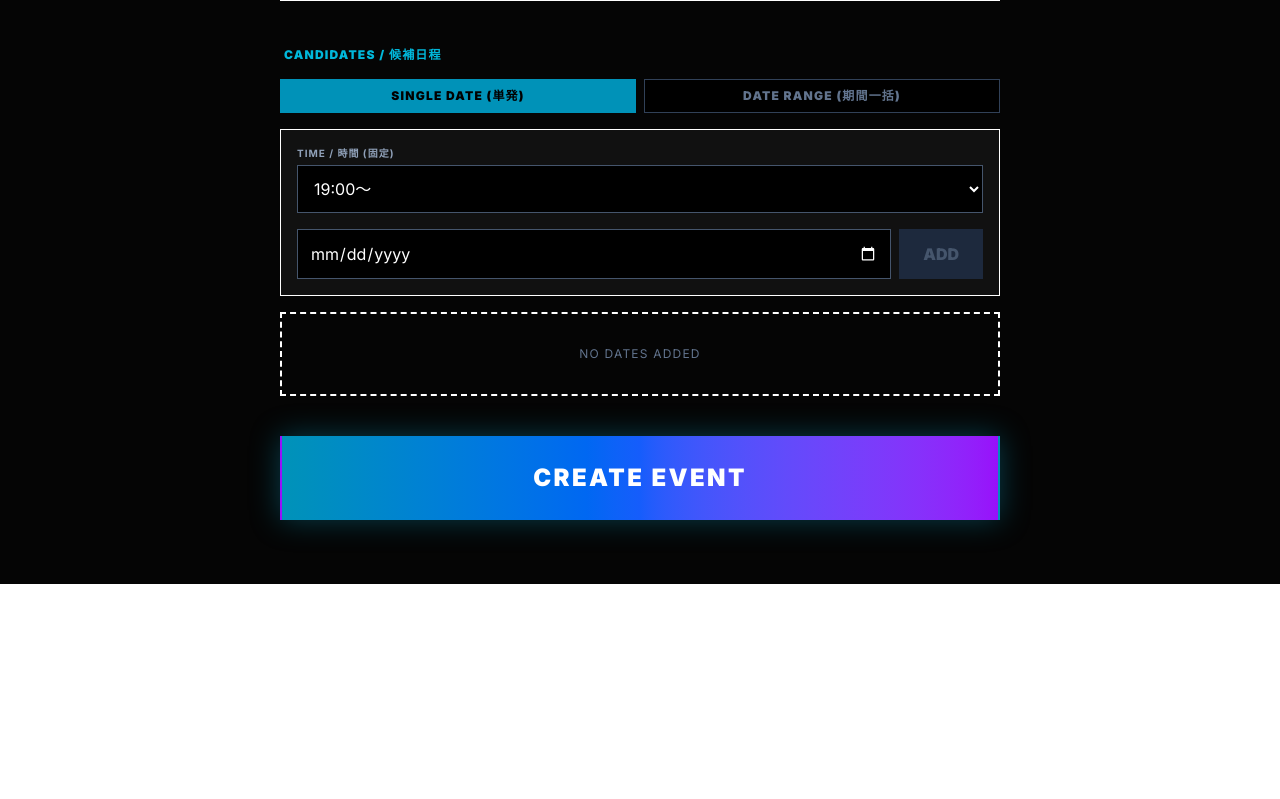
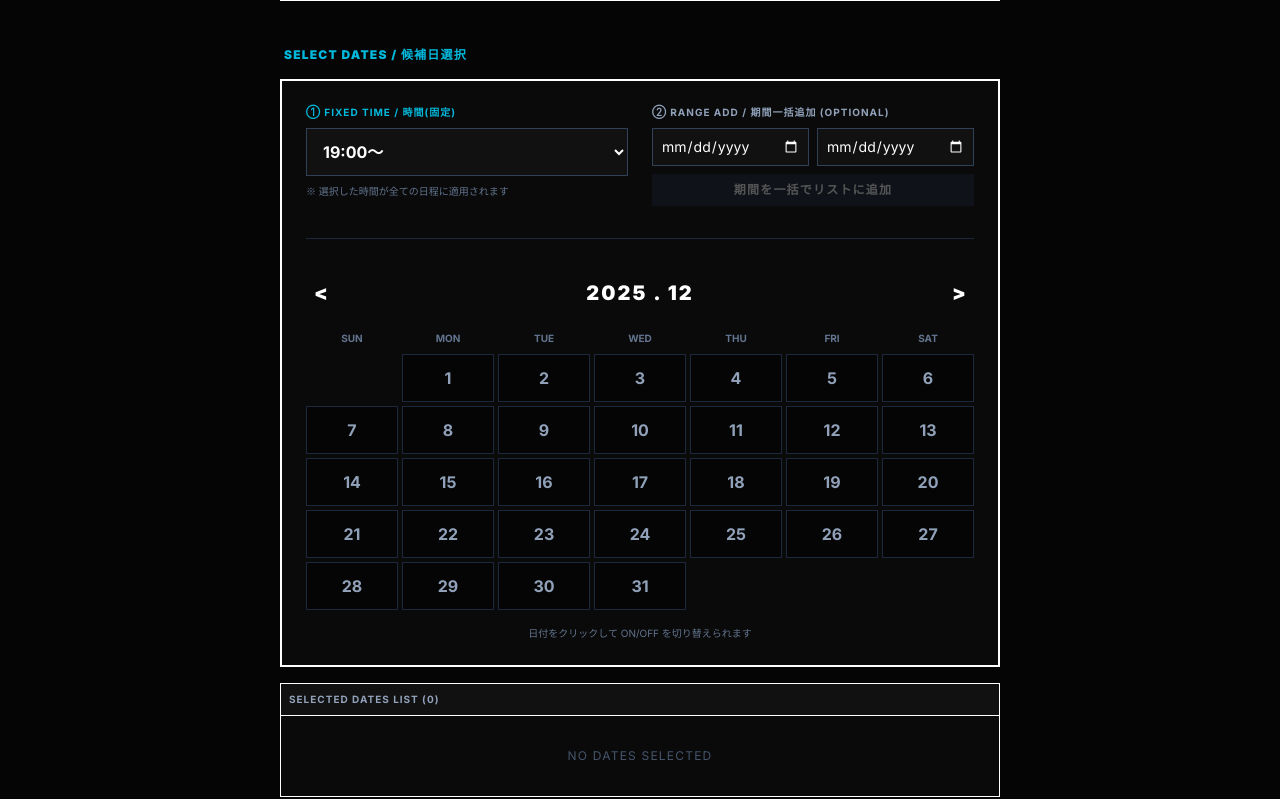
Before and after one commit to motos21/chousei-app, a Next.js app: page / in a window 1280 px wide. Shown: the part 801-1600 px from the top of the page. Before the commit the page ends 1385 px from the top, so only its background shows below. Built offline with nearby package versions, Linux system fonts and the light colour scheme.

Commit message:
機能追加１１

```diff
--- a/app/page.tsx
+++ b/app/page.tsx
@@ -17,17 +17,14 @@ export default function Home() {
   const [isSubmitting, setIsSubmitting] = useState(false);
   const [history, setHistory] = useState<HistoryItem[]>([]);
 
-  // --- 追加モード管理 ---
-  const [addMode, setAddMode] = useState<"single" | "range">("single");
+  // --- カレンダー表示用の状態管理 ---
+  const [currentDate, setCurrentDate] = useState(new Date()); // 表示中の月
 
-  // 単発用
-  const [singleDate, setSingleDate] = useState("");
-
-  // 期間用
+  // --- 期間選択用 ---
   const [startDate, setStartDate] = useState("");
   const [endDate, setEndDate] = useState("");
 
-  // 共通の時間
+  // --- 共通の時間設定 ---
   const [selectedTime, setSelectedTime] = useState("19:00");
 
   const timeOptions = [];
@@ -48,16 +45,39 @@ export default function Home() {
     loadHistory();
   }, []);
 
-  // --- 単発追加 ---
-  const addSingleCandidate = () => {
-    if (!singleDate) return;
-    const dateObj = new Date(singleDate);
-    const dateStr = `${dateObj.getMonth() + 1}/${dateObj.getDate()}`;
+  // --- ヘルパー関数: 日付文字列生成 ---
+  // Dateオブジェクトから "12/9(火) 19:00〜" 形式の文字列を作成
+  const formatCandidateString = (dateObj: Date, time: string) => {
+    const m = dateObj.getMonth() + 1;
+    const d = dateObj.getDate();
     const dayStr = ["日", "月", "火", "水", "木", "金", "土"][dateObj.getDay()];
-    const newCandidate = `${dateStr}(${dayStr}) ${selectedTime}〜`;
+    return `${m}/${d}(${dayStr}) ${time}〜`;
+  };
 
-    if (!candidates.includes(newCandidate)) {
-      setCandidates([...candidates, newCandidate]);
+  // 文字列 "12/9(火) 19:00〜" から日付部分 "12/9" だけ判定用に抽出する簡易ヘルパー
+  // (厳密な年管理が必要な場合はロジックを強化してください。今回は簡易版として実装)
+  const isSelected = (year: number, month: number, day: number) => {
+    // 候補リストの中に、この日付が含まれているかチェック
+    // ※年をまたぐ場合などは厳密なID管理推奨ですが、ここでは表示文字列ベースでマッチングさせます
+    const searchStr = `${month + 1}/${day}(`;
+    return candidates.some(c => c.startsWith(searchStr));
+  };
+
+  // --- カレンダーの日付をクリックした時の処理 ---
+  const toggleDate = (year: number, month: number, day: number) => {
+    const dateObj = new Date(year, month, day);
+    const candidateStr = formatCandidateString(dateObj, selectedTime);
+
+    // 既に候補にあるかチェック（完全一致で判定）
+    if (candidates.includes(candidateStr)) {
+      setCandidates(candidates.filter(c => c !== candidateStr));
+    } else {
+      // 日付順に並べ替えて追加したい場合はここでソートロジックを入れる
+      // 今回は単純追加（あとでリスト表示側でソートも可能）
+      const newCandidates = [...candidates, candidateStr];
+      // 簡易ソート: 文字列ベースだと限界があるため、そのまま追加するか、
+      // 本格的にやるならオブジェクト{date: Date, str: string}で管理するのがベスト
+      setCandidates(newCandidates);
     }
   };
 
@@ -67,18 +87,14 @@ export default function Home() {
     const start = new Date(startDate);
     const end = new Date(endDate);
 
-    // 日付が逆転していたら入れ替え
     if (start > end) {
       alert("開始日が終了日より後になっています");
       return;
     }
 
     const newItems: string[] = [];
-    // startからendまでループ
     for (let d = new Date(start); d <= end; d.setDate(d.getDate() + 1)) {
-       const dateStr = `${d.getMonth() + 1}/${d.getDate()}`;
-       const dayStr = ["日", "月", "火", "水", "木", "金", "土"][d.getDay()];
-       const candidate = `${dateStr}(${dayStr}) ${selectedTime}〜`;
+       const candidate = formatCandidateString(d, selectedTime);
        if (!candidates.includes(candidate) && !newItems.includes(candidate)) {
          newItems.push(candidate);
        }
@@ -86,6 +102,57 @@ export default function Home() {
     setCandidates([...candidates, ...newItems]);
   };
 
+  // --- カレンダー描画用データ生成 ---
+  const renderCalendarGrid = () => {
+    const year = currentDate.getFullYear();
+    const month = currentDate.getMonth();
+
+    const firstDay = new Date(year, month, 1).getDay(); // 1日の曜日
+    const lastDate = new Date(year, month + 1, 0).getDate(); // 月の最終日
+
+    const cells = [];
+
+    // 空白セル
+    for (let i = 0; i < firstDay; i++) {
+      cells.push(<div key={`empty-${i}`} className="h-12 w-full"></div>);
+    }
+
+    // 日付セル
+    for (let day = 1; day <= lastDate; day++) {
+      const active = isSelected(year, month, day);
+      const isToday =
+        new Date().getDate() === day &&
+        new Date().getMonth() === month &&
+        new Date().getFullYear() === year;
+
+      cells.push(
+        <div
+          key={`day-${day}`}
+          onClick={() => toggleDate(year, month, day)}
+          className={`
+            h-12 w-full flex items-center justify-center cursor-pointer border transition-all duration-200 font-bold relative
+            ${active
+              ? "bg-cyan-600 border-cyan-500 text-black shadow-[0_0_15px_rgba(8,145,178,0.5)] z-10"
+              : "bg-[#050505] border-slate-800 text-slate-400 hover:bg-[#1A1A1A] hover:border-slate-600 hover:text-white"
+            }
+            ${isToday && !active ? "border-cyan-500 text-cyan-500" : ""}
+          `}
+        >
+          {day}
+        </div>
+      );
+    }
+    return cells;
+  };
+
+  const prevMonth = () => {
+    setCurrentDate(new Date(currentDate.getFullYear(), currentDate.getMonth() - 1, 1));
+  };
+  const nextMonth = () => {
+    setCurrentDate(new Date(currentDate.getFullYear(), currentDate.getMonth() + 1, 1));
+  };
+
+  // --- イベント作成送信 ---
   const createEvent = async () => {
     if (!title) { alert("イベント名を入力してください"); return; }
     if (candidates.length === 0) { alert("候補日を少なくとも1つ追加してください"); return; }
@@ -165,33 +232,24 @@ export default function Home() {
             />
           </div>
 
+          {/* 候補日程セクション */}
           <div>
-            <label className="block text-cyan-500 font-black mb-4 text-xs uppercase tracking-widest pl-1">Candidates / 候補日程</label>
+            <label className="block text-cyan-500 font-black mb-4 text-xs uppercase tracking-widest pl-1">
+              Select Dates / 候補日選択
+            </label>
 
-            {/* モード切り替えタブ */}
-            <div className="flex mb-4 gap-2">
-              <button
-                onClick={() => setAddMode("single")}
-                className={`flex-1 py-2 text-xs font-black uppercase tracking-widest transition border ${addMode === "single" ? "bg-cyan-600 text-black border-cyan-600" : "bg-black text-slate-500 border-slate-700 hover:border-slate-500"}`}
-              >
-                Single Date (単発)
-              </button>
-              <button
-                onClick={() => setAddMode("range")}
-                className={`flex-1 py-2 text-xs font-black uppercase tracking-widest transition border ${addMode === "range" ? "bg-cyan-600 text-black border-cyan-600" : "bg-black text-slate-500 border-slate-700 hover:border-slate-500"}`}
-              >
-                Date Range (期間一括)
-              </button>
-            </div>
+            {/* カレンダーエリア全体 */}
+            <div className="bg-[#0A0A0A] border-2 border-white p-6">
 
-            {/* 追加フォームエリア */}
-            <div className="bg-[#111] border border-white p-4 mb-4">
-
-              {/* 時間選択 (共通) */}
-              <div className="mb-4">
-                <label className="text-[10px] text-slate-400 uppercase tracking-widest font-bold mb-1 block">Time / 時間 (固定)</label>
+              {/* コントロールエリア (時間 & 期間一括) */}
+              <div className="grid grid-cols-1 md:grid-cols-2 gap-6 mb-8 border-b border-slate-800 pb-8">
+                {/* 左: 時間固定 */}
+                <div>
+                   <label className="text-[10px] text-cyan-500 uppercase tracking-widest font-bold mb-2 block">
+                     ① Fixed Time / 時間(固定)
+                   </label>
                    <select
-                  className="w-full bg-[#000] text-white border border-slate-600 p-3 outline-none focus:border-cyan-500"
+                    className="w-full bg-[#111] text-white border border-slate-700 p-3 outline-none focus:border-cyan-500 font-bold"
                     value={selectedTime}
                     onChange={(e) => setSelectedTime(e.target.value)}
                   >
@@ -199,83 +257,90 @@ export default function Home() {
                       <option key={time} value={time}>{time}〜</option>
                     ))}
                   </select>
+                  <p className="text-[10px] text-slate-500 mt-2">
+                    ※ 選択した時間が全ての日程に適用されます
+                  </p>
                 </div>
 
-              {addMode === "single" ? (
-                // 単発モード
-                <div className="flex gap-2">
-                  <input
-                    type="date"
-                    // ↓ ここに [color-scheme:dark] を指定してカレンダーアイコンを白くしています
-                    className="flex-1 bg-[#000] text-white border border-slate-600 p-3 outline-none focus:border-cyan-500 [color-scheme:dark]"
-                    value={singleDate}
-                    onChange={(e) => setSingleDate(e.target.value)}
-                  />
-                  <button
-                    onClick={addSingleCandidate}
-                    disabled={!singleDate}
-                    className="bg-cyan-600 text-black font-black px-6 hover:bg-cyan-500 disabled:bg-slate-800 disabled:text-slate-600 uppercase"
-                  >
-                    ADD
-                  </button>
-                </div>
-              ) : (
-                // 期間モード
-                <div className="flex flex-col gap-2">
-                   <div className="flex gap-2 items-center">
-                    <div className="flex-1">
-                      <label className="text-[10px] text-slate-400 uppercase font-bold">Start</label>
-                      <input
-                        type="date"
-                        className="w-full bg-[#000] text-white border border-slate-600 p-3 outline-none focus:border-cyan-500 [color-scheme:dark]"
-                        value={startDate}
-                        onChange={(e) => setStartDate(e.target.value)}
-                      />
-                    </div>
-                    <span className="text-white pt-4">～</span>
-                    <div className="flex-1">
-                      <label className="text-[10px] text-slate-400 uppercase font-bold">End</label>
-                      <input
-                        type="date"
-                        className="w-full bg-[#000] text-white border border-slate-600 p-3 outline-none focus:border-cyan-500 [color-scheme:dark]"
-                        value={endDate}
-                        onChange={(e) => setEndDate(e.target.value)}
-                      />
-                    </div>
+                {/* 右: 期間一括追加 */}
+                <div>
+                  <label className="text-[10px] text-slate-400 uppercase tracking-widest font-bold mb-2 block">
+                     ② Range Add / 期間一括追加 (Optional)
+                  </label>
+                  <div className="flex gap-2 mb-2">
+                    <input type="date" className="w-1/2 bg-[#111] border border-slate-700 p-2 text-sm [color-scheme:dark] outline-none focus:border-cyan-500"
+                      value={startDate} onChange={(e) => setStartDate(e.target.value)} />
+                    <input type="date" className="w-1/2 bg-[#111] border border-slate-700 p-2 text-sm [color-scheme:dark] outline-none focus:border-cyan-500"
+                      value={endDate} onChange={(e) => setEndDate(e.target.value)} />
                   </div>
                   <button
                     onClick={addRangeCandidates}
                     disabled={!startDate || !endDate}
-                    className="w-full bg-cyan-600 text-black font-black py-3 hover:bg-cyan-500 disabled:bg-slate-800 disabled:text-slate-600 uppercase mt-2"
+                    className="w-full py-2 bg-slate-800 hover:bg-slate-700 text-xs font-bold tracking-widest uppercase disabled:opacity-30 transition"
                   >
-                    ADD ALL DATES
+                    期間を一括でリストに追加
                   </button>
                 </div>
-              )}
               </div>
 
-            {/* 追加済みリスト */}
+              {/* カレンダー本体 */}
+              <div className="mb-4">
+                 <div className="flex justify-between items-center mb-4">
+                    <button onClick={prevMonth} className="text-white hover:text-cyan-500 p-2 font-black text-xl">&lt;</button>
+                    <span className="text-xl font-black tracking-widest text-white">
+                      {currentDate.getFullYear()} . {currentDate.getMonth() + 1}
+                    </span>
+                    <button onClick={nextMonth} className="text-white hover:text-cyan-500 p-2 font-black text-xl">&gt;</button>
+                 </div>
+
+                 {/* 曜日ヘッダー */}
+                 <div className="grid grid-cols-7 gap-1 mb-2 text-center">
+                    {["SUN","MON","TUE","WED","THU","FRI","SAT"].map(d => (
+                      <div key={d} className="text-[10px] font-bold text-slate-500">{d}</div>
+                    ))}
+                 </div>
+
+                 {/* 日付グリッド */}
+                 <div className="grid grid-cols-7 gap-1">
+                    {renderCalendarGrid()}
+                 </div>
+              </div>
+
+              <div className="text-center text-[10px] text-slate-500 mt-2">
+                日付をクリックして ON/OFF を切り替えられます
+              </div>
+
+            </div>
+
+            {/* 追加済みリスト表示エリア */}
+            <div className="mt-4 border border-white bg-[#0A0A0A]">
+              <div className="p-2 bg-[#111] border-b border-white text-[10px] text-slate-400 font-bold uppercase tracking-widest">
+                Selected Dates List ({candidates.length})
+              </div>
+
               {candidates.length > 0 ? (
-              <div className="border border-white bg-[#0A0A0A]">
+                <div className="max-h-60 overflow-y-auto">
                   {candidates.map((c, index) => (
-                  <div key={index} className="flex justify-between items-center p-4 border-b border-white last:border-b-0 hover:bg-[#111] transition">
-                    <span className="font-bold font-mono text-lg text-slate-200">{c}</span>
+                    <div key={index} className="flex justify-between items-center p-4 border-b border-slate-800 last:border-b-0 hover:bg-[#111] transition group">
+                      <span className="font-bold font-mono text-lg text-cyan-400 group-hover:text-cyan-300 transition">{c}</span>
                       <button
                         onClick={() => setCandidates(candidates.filter((_, i) => i !== index))}
-                      className="text-slate-400 hover:text-red-500 font-bold text-xs uppercase tracking-wider px-2 py-1 border border-transparent hover:border-red-500 transition-all"
+                        className="text-slate-500 hover:text-red-500 font-bold text-xs uppercase tracking-wider px-2 transition-all"
                       >
-                      DELETE
+                        REMOVE
                       </button>
                     </div>
                   ))}
                 </div>
               ) : (
-              <div className="text-center py-8 border-2 border-dashed border-white text-slate-500 text-xs uppercase tracking-widest">
-                NO DATES ADDED
+                <div className="text-center py-8 text-slate-600 text-xs uppercase tracking-widest">
+                  NO DATES SELECTED
                 </div>
               )}
             </div>
+          </div>
 
+          {/* 送信ボタン */}
           <button
             onClick={createEvent}
             disabled={isSubmitting}
```
Lines whose indentation alone changed are shown as unchanged.
